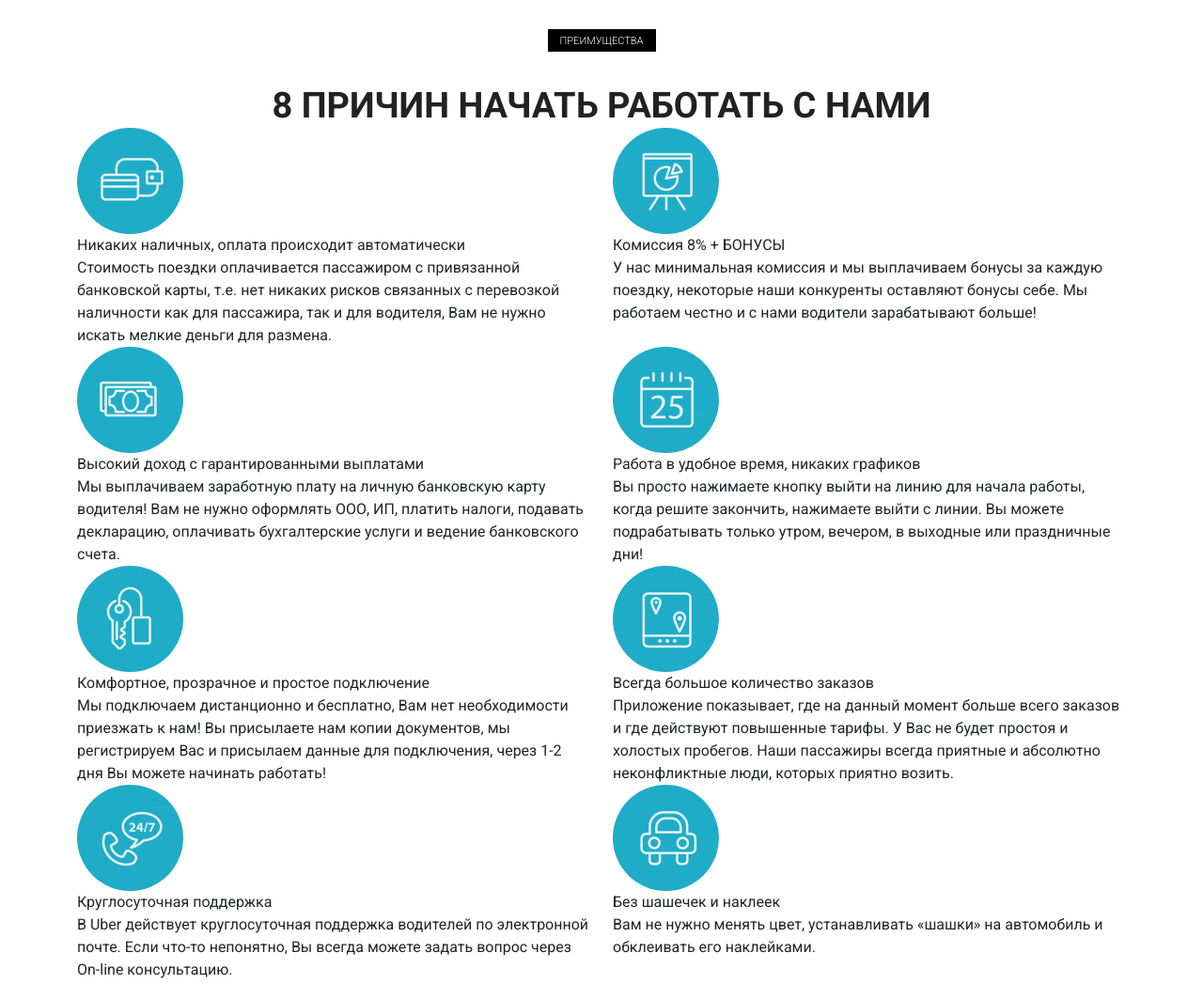
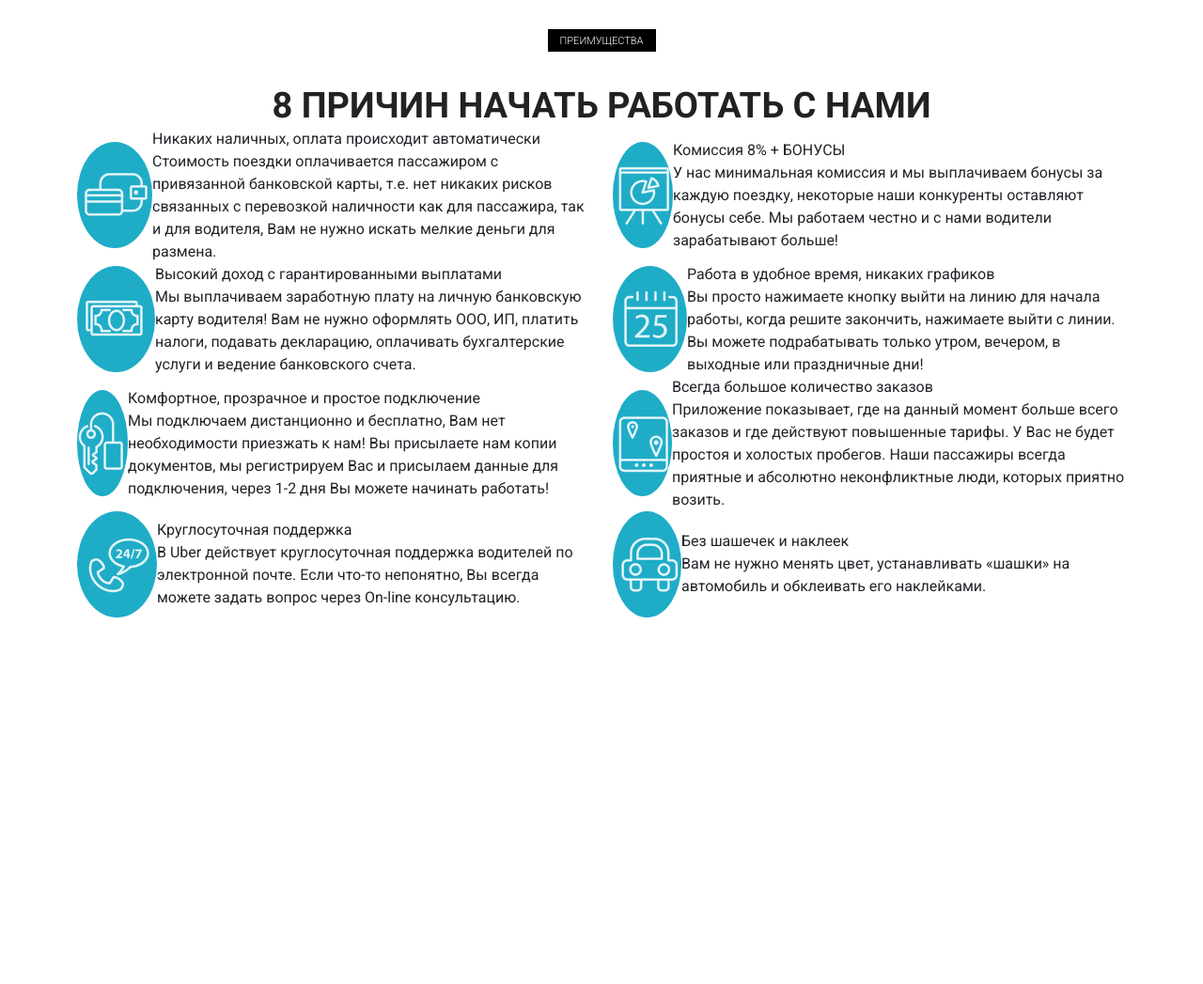
Before and after one commit to ovanse/study-uberUdemy, a plain HTML site: page src/index.html in a window 1280 px wide. Shown: the part 840-1887 px from the top of the page at 94% size. After the commit the page ends 1700 px from the top, so only its background shows below. Drawn offline with Linux system fonts and the light colour scheme.

Commit message:
homework 26

```diff
--- a/src/css/style.css
+++ b/src/css/style.css
@@ -188,6 +188,12 @@ nav {
 	padding: 71px 0 65px 0;
 }
 
+.reasons .reasons_item {
+	align-items: center;
+	display: flex;
+	justify-content: space-between;
+}
+
 .reasons .reasons_item .reasons_circle {
 	align-items: center;
 	background-color: #1eacc7;
```
